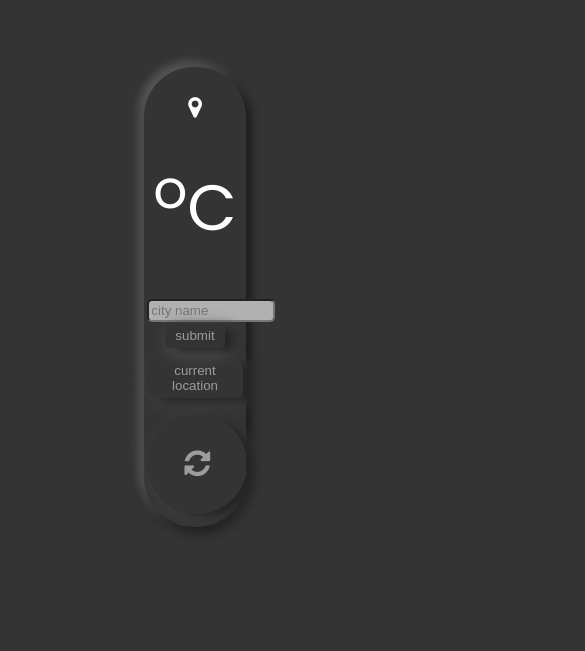
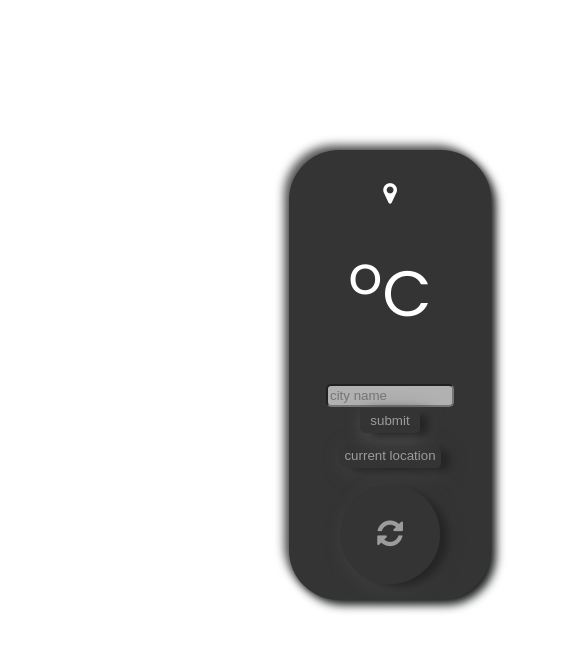
Before and after one commit to rohitks488/Weather_APP, a plain HTML site: page index.html in a window 390 px wide. Shown: the part 125-776 px from the top of the page, 585 px wide, since content can reach past the window. Drawn offline with nearby package versions, Linux system fonts and the light colour scheme.

```diff
--- a/index.html
+++ b/index.html
@@ -4,13 +4,11 @@
 <head>
     <link href="https://fonts.googleapis.com/css2?family=Lato:wght@300&display=swap" rel="stylesheet">
     <link rel="stylesheet" type="text/css" href="api.css">
+    <link rel="stylesheet" type="text/css" href="queries.css">
     <link href='https://fonts.googleapis.com/css?family=Poppins' rel='stylesheet'>
     <link rel="stylesheet" href="https://stackpath.bootstrapcdn.com/font-awesome/4.7.0/css/font-awesome.min.css">
 </head>
 <body>
-<!--    <div>-->
-<!--        <input type="text" placeholder="Enter city" onblur="getVal()">-->
-<!--    </div>-->
 <div class="container">
     <div class="card">
         <h2><i class="fa fa-map-marker"></i><span id="location"></span></h2>
@@ -51,6 +49,7 @@
     var val;
     function fun1(){
         val=document.getElementById('input1').value;
+        flag=0;
         weather();
     }
     // var val = prompt("enter a city/country name");
--- /dev/null
+++ b/queries.css
@@ -0,0 +1,7 @@
+@media only screen and (max-width: 800px){
+    body{
+        width: 200%;
+        height: 1000px;
+        background-color: white;
+    }
+}
```
Also changed, not shown: api.css (line endings or trailing spaces).
